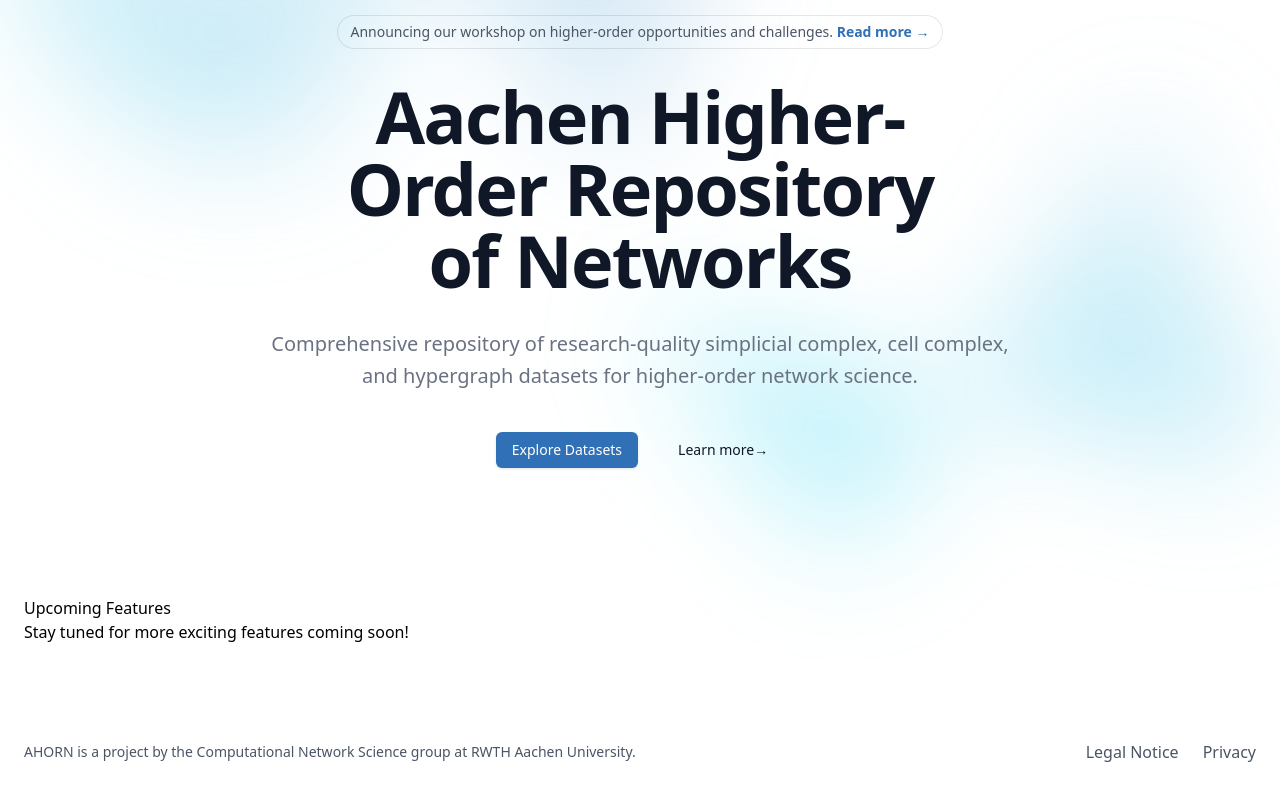
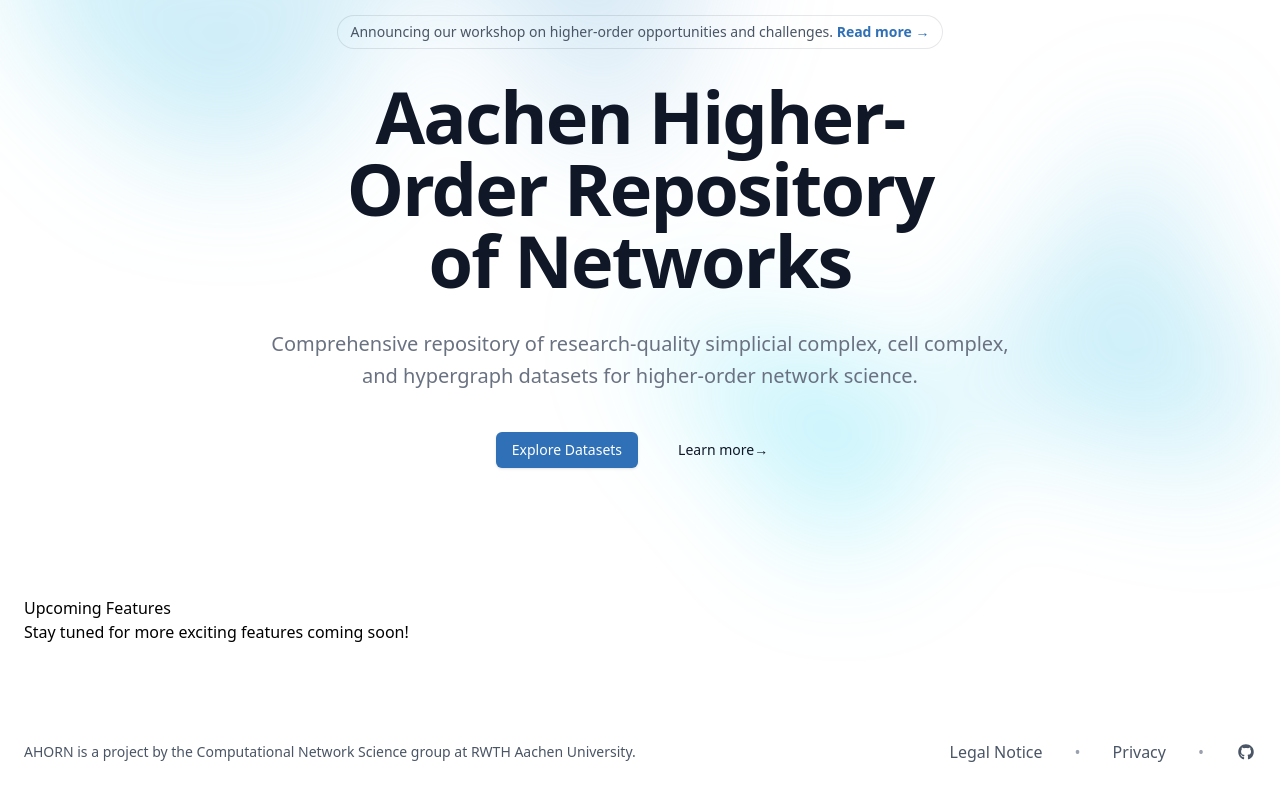
Before and after one commit to netsci-rwth/ahorn, a Next.js app: page / in a window 1280 px wide. Shown: the part 280-1080 px from the top of the page. Built offline with nearby package versions, Linux system fonts and the light colour scheme.

Commit message:
Add github link to footer

```diff
--- a/package.json
+++ b/package.json
@@ -13,6 +13,7 @@
     "@citation-js/plugin-bibtex": "^0.7.18",
     "@citation-js/plugin-csl": "^0.7.18",
     "@fortawesome/fontawesome-svg-core": "^6.7.2",
+    "@fortawesome/free-brands-svg-icons": "^6.7.2",
     "@fortawesome/free-solid-svg-icons": "^6.7.2",
     "@fortawesome/react-fontawesome": "^0.2.2",
     "@headlessui/react": "^2.2.4",
--- a/src/components/footer.tsx
+++ b/src/components/footer.tsx
@@ -1,5 +1,8 @@
 import React from "react";
 import Link from "next/link";
+
+import { FontAwesomeIcon } from "@fortawesome/react-fontawesome";
+import { faGithub } from "@fortawesome/free-brands-svg-icons";
 
 const legal_links = [
   { name: "Legal Notice", link: "/legal/imprint" },
@@ -12,14 +15,19 @@
       <div className="mx-auto max-w-7xl px-6 py-12 md:flex md:items-center md:justify-between">
         <div className="flex justify-center gap-6 md:order-2">
           {legal_links.map((link) => (
+            <React.Fragment key={link.link}>
               <Link
-              key={link.link}
                 href={link.link}
                 className="text-gray-600 hover:text-gray-800"
               >
                 {link.name}
               </Link>
+              <span className="text-gray-400 mx-2">&bull;</span>
+            </React.Fragment>
           ))}
+          <Link href="https://github.com/netsci-rwth/ahorn" target="_blank" className="text-gray-600 hover:text-gray-800">
+            <FontAwesomeIcon icon={faGithub} className="w-5 h-5 inline" />
+          </Link>
         </div>
         <p className="mt-8 text-center text-sm text-gray-600 md:order-1 md:mt-0">
           <Link href="/">AHORN</Link> is a project by the{" "}
```
Also changed, not shown: 1 other file (tests, documents, lock files or other folders). Lines whose indentation alone changed are shown as unchanged.
